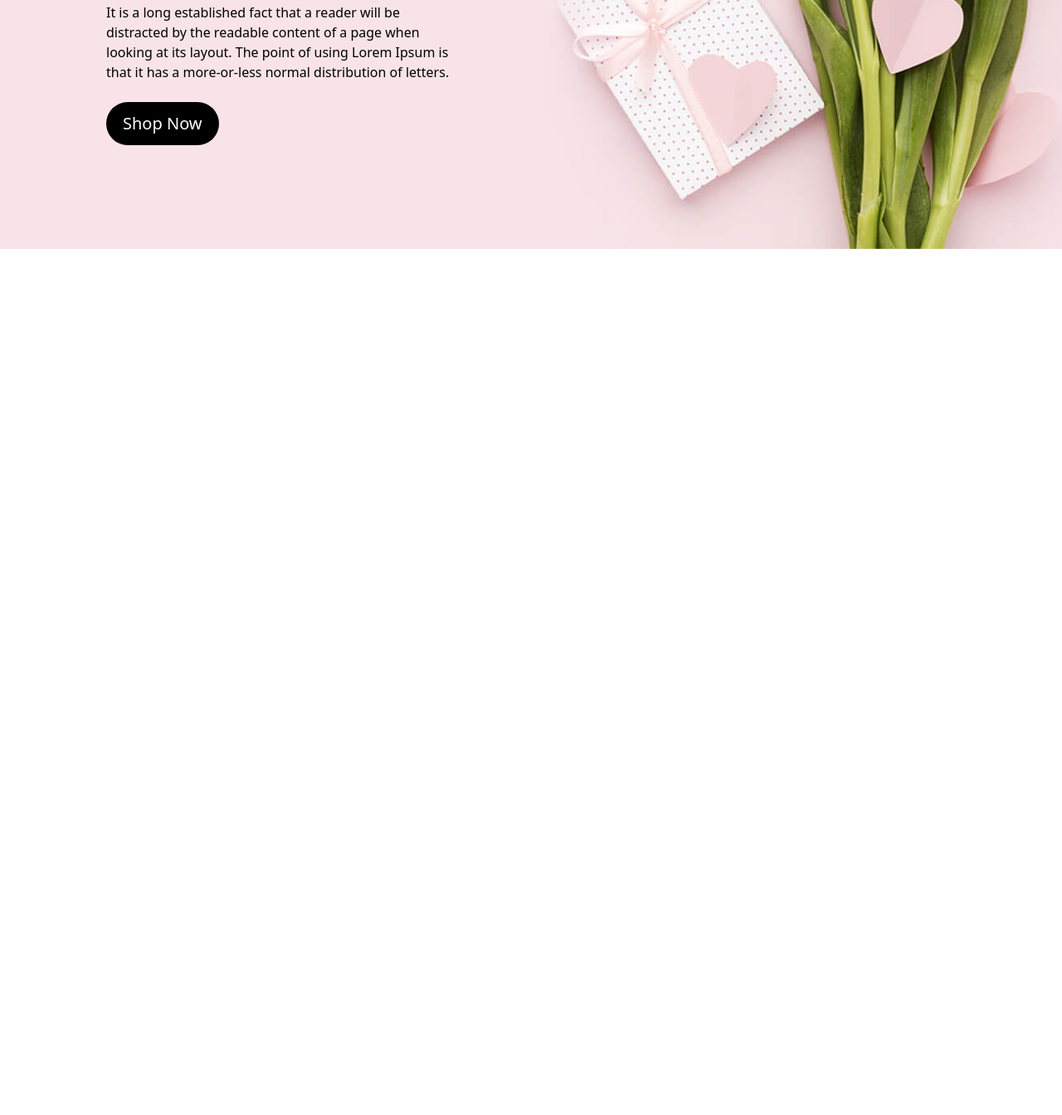
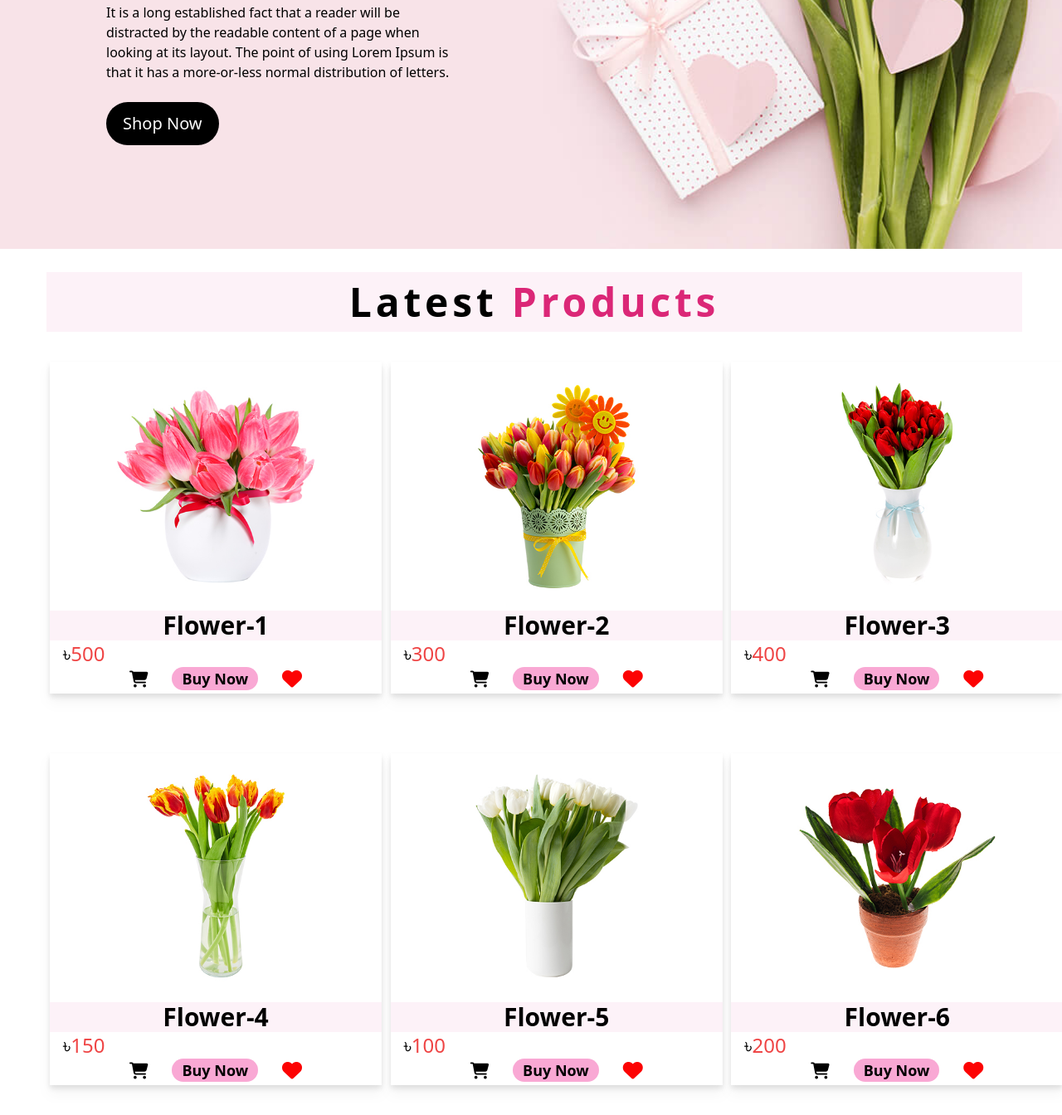
Before and after one commit to the-kabirDev/Project_flower_shop, a plain HTML site: page index.html in a window 1280 px wide. Shown: the part 568-1912 px from the top of the page at 83% size. Before the commit the page ends 868 px from the top, so only its background shows below. Drawn offline with nearby package versions, Linux system fonts and the light colour scheme.

Commit message:
Products Sec

```diff
--- a/index.html
+++ b/index.html
@@ -4,9 +4,10 @@
   <meta charset="UTF-8">
   <meta name="viewport" content="width=device-width, initial-scale=1.0">
   <title>Bengal-Bouquet</title>
+
   <!-- font awesome cdn link  -->
   <link rel="stylesheet" href="https://cdnjs.cloudflare.com/ajax/libs/font-awesome/5.15.3/css/all.min.css">
-
+  <link rel="stylesheet" href="https://cdnjs.cloudflare.com/ajax/libs/font-awesome/6.5.1/css/all.min.css" integrity="sha512-DTOQO9RWCH3ppGqcWaEA1BIZOC6xxalwEsw9c2QQeAIftl+Vegovlnee1c9QX4TctnWMn13TZye+giMm8e2LwA==" crossorigin="anonymous" referrerpolicy="no-referrer" />
   <script src="https://cdn.tailwindcss.com"></script>
   <script>
     tailwind.config = {
@@ -22,6 +23,7 @@
 </head>
 <body>
 
+<!-- Navigation starts -->
   <nav class="bg-[#fff] drop-shadow-xl">
     <div class="container mx-auto">
       <div class="flex justify-between items-center py-4">
@@ -38,7 +40,9 @@
       </div>
     </div>
   </nav>
+<!-- Navigation ends -->
 
+<!-- Banner Section starts -->
 <section style="min-height: 100vh; background-image: url(/images/home-bg.jpg); no-repeat; background-size: cover; background-position: center;">
   <div class="w-6/12 p-20">
     <h2 class="font-bold text-6xl ml-12 my-6 tracking-widest leading-tight">Let's make <br>
@@ -49,8 +53,107 @@
       that it has a more-or-less normal distribution of letters.
     </p>
     <button class="bg-black text-white text-xl ml-12 mt-6 px-5 py-3 rounded-full hover:bg-green-600">Shop Now</button>
-</div>
+  </div>
 </section>
+<!-- Banner Section Ends -->
+
+<!-- Products section starts  -->
+<section class="mx-6 bg-white">
+  <h2 class="text-center mt-7 mx-6 ml-8 text-5xl font-bold p-3 tracking-widest bg-pink-50">Latest <span class="text-pink-600">Products</span></h2>
+  <div class="grid grid-cols-3 justify-evenly">
+
+          <!-- 1st Flower -->
+      <div class="bg-white m-9 w-[400px] h-[400px] drop-shadow-lg">
+          <div class="p-5 mx-auto w-[75%] h-[75%]"><img class="" src="/images/img-1.jpg" alt=""></div>
+          <div>
+            <h3 class="text-3xl font-bold mt-0 text-center bg-pink-50">Flower-1</h3>
+            <span class="text-red-500 text-2xl m-2 ml-4"><span class="text-black">&#2547;</span>500</span>
+
+            <div class="flex justify-between mx-24 mb-3">
+              <button><i class="fa-solid fa-cart-shopping fa-lg"></i></button>
+              <button class="bg-pink-300 text-lg px-3 border-solid rounded-full font-bold">Buy Now</button>
+              <button><i class="fa-solid fa-heart fa-xl" style="color: #fc0303;""></i></button>
+            </div>
+          </div>
+      </div>
+          <!-- 2nd Flower -->
+      <div class="bg-white m-9 w-[400px] h-[400px] drop-shadow-lg">
+          <div class="p-5 mx-auto w-[75%] h-[75%]"><img class="" src="/images/img-2.jpg" alt=""></div>
+          <div>
+            <h3 class="text-3xl font-bold mt-0 text-center bg-pink-50">Flower-2</h3>
+            <span class="text-red-500 text-2xl m-2 ml-4"><span class="text-black">&#2547;</span>300</span>
+
+            <div class="flex justify-between mx-24 mb-3">
+              <button><i class="fa-solid fa-cart-shopping fa-lg"></i></button>
+              <button class="bg-pink-300 text-lg px-3 border-solid rounded-full font-bold">Buy Now</button>
+              <button><i class="fa-solid fa-heart fa-xl" style="color: #fc0303;""></i></button>
+            </div>
+          </div>
+      </div>
+          <!-- 3rd Flower -->
+      <div class="bg-white m-9 w-[400px] h-[400px] drop-shadow-lg">
+          <div class="p-5 mx-auto w-[75%] h-[75%]"><img class="" src="/images/img-3.jpg" alt=""></div>
+          <div>
+            <h3 class="text-3xl font-bold mt-0 text-center bg-pink-50">Flower-3</h3>
+            <span class="text-red-500 text-2xl m-2 ml-4"><span class="text-black">&#2547;</span>400</span>
+
+            <div class="flex justify-between mx-24 mb-3">
+              <button><i class="fa-solid fa-cart-shopping fa-lg"></i></button>
+              <button class="bg-pink-300 text-lg px-3 border-solid rounded-full font-bold">Buy Now</button>
+              <button><i class="fa-solid fa-heart fa-xl" style="color: #fc0303;""></i></button>
+            </div>
+          </div>
+      </div>
+          <!-- 4th Flower -->
+      <div class="bg-white m-9 w-[400px] h-[400px] drop-shadow-lg">
+          <div class="p-5 mx-auto w-[75%] h-[75%]"><img class="" src="/images/img-4.jpg" alt=""></div>
+          <div>
+            <h3 class="text-3xl font-bold mt-0 text-center bg-pink-50">Flower-4</h3>
+            <span class="text-red-500 text-2xl m-2 ml-4"><span class="text-black">&#2547;</span>150</span>
+
+            <div class="flex justify-between mx-24 mb-3">
+              <button><i class="fa-solid fa-cart-shopping fa-lg"></i></button>
+              <button class="bg-pink-300 text-lg px-3 border-solid rounded-full font-bold">Buy Now</button>
+              <button><i class="fa-solid fa-heart fa-xl" style="color: #fc0303;""></i></button>
+            </div>
+          </div>
+      </div>
+          <!-- 5th Flower -->
+      <div class="bg-white m-9 w-[400px] h-[400px] drop-shadow-lg">
+          <div class="p-5 mx-auto w-[75%] h-[75%]"><img class="" src="/images/img-5.jpg" alt=""></div>
+          <div>
+            <h3 class="text-3xl font-bold mt-0 text-center bg-pink-50">Flower-5</h3>
+            <span class="text-red-500 text-2xl m-2 ml-4"><span class="text-black">&#2547;</span>100</span>
+
+            <div class="flex justify-between mx-24 mb-3">
+              <button><i class="fa-solid fa-cart-shopping fa-lg"></i></button>
+              <button class="bg-pink-300 text-lg px-3 border-solid rounded-full font-bold">Buy Now</button>
+              <button><i class="fa-solid fa-heart fa-xl" style="color: #fc0303;""></i></button>
+            </div>
+          </div>
+      </div>
+          <!-- 6th Flower -->
+      <div class="bg-white m-9 w-[400px] h-[400px] drop-shadow-lg">
+          <div class="p-5 mx-auto w-[75%] h-[75%]"><img class="" src="/images/img-6.jpg" alt=""></div>
+          <div>
+            <h3 class="text-3xl font-bold mt-0 text-center bg-pink-50">Flower-6</h3>
+            <span class="text-red-500 text-2xl m-2 ml-4"><span class="text-black">&#2547;</span>200</span>
+
+            <div class="flex justify-between mx-24 mb-3">
+              <button><i class="fa-solid fa-cart-shopping fa-lg"></i></button>
+              <button class="bg-pink-300 text-lg px-3 border-solid rounded-full font-bold">Buy Now</button>
+              <button><i class="fa-solid fa-heart fa-xl" style="color: #fc0303;""></i></button>
+            </div>
+          </div>
+      </div>
+
+
+
+
+  </div>
+</section>
+<!-- Products section starts  -->
+
 
 </body>
 </html>
```
Also changed, not shown: images/img-1.jpg (added), images/img-2.jpg (added), images/img-3.jpg (added), images/img-4.jpg (added), images/img-5.jpg (added), images/img-6.jpg (added), images/img-7.jpg (added), images/img-8.jpg (added), images/img-9.jpg (added).
